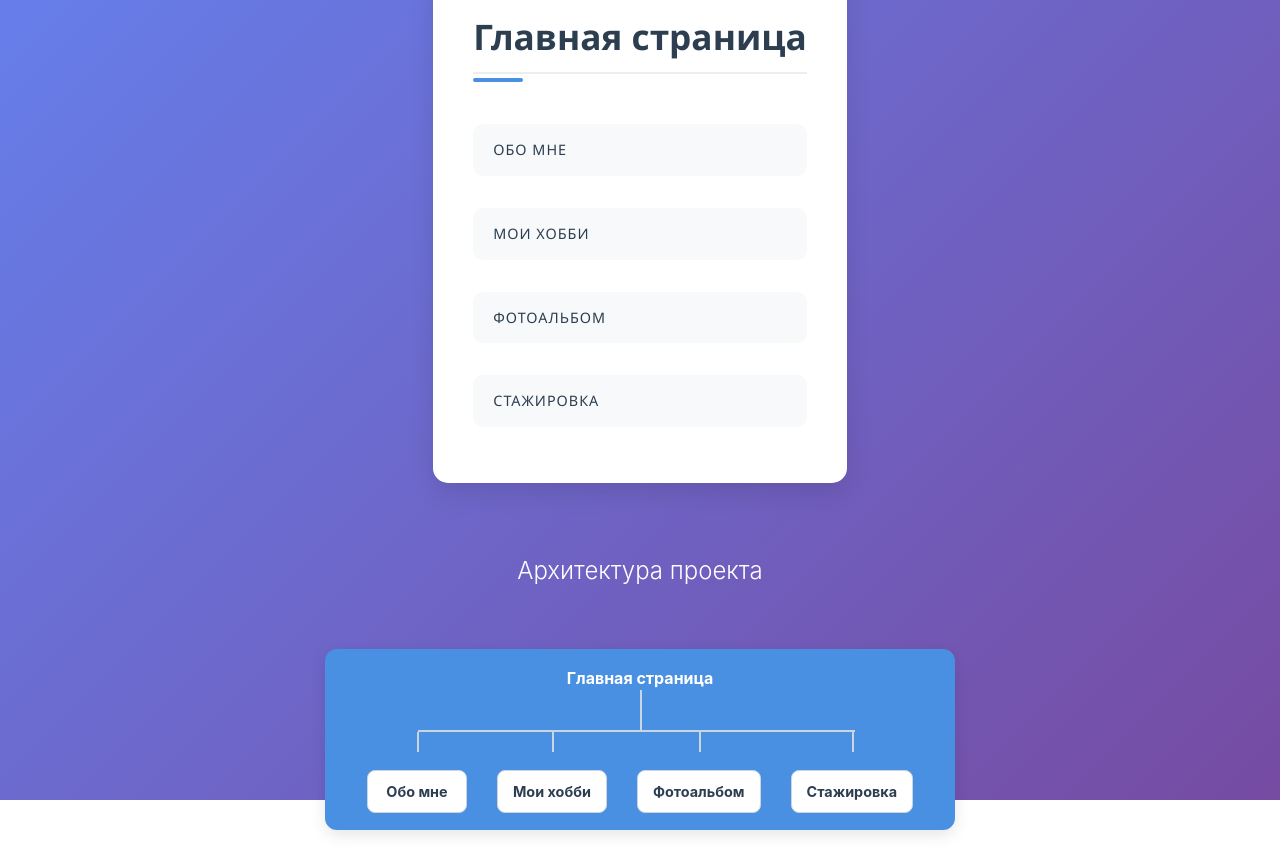
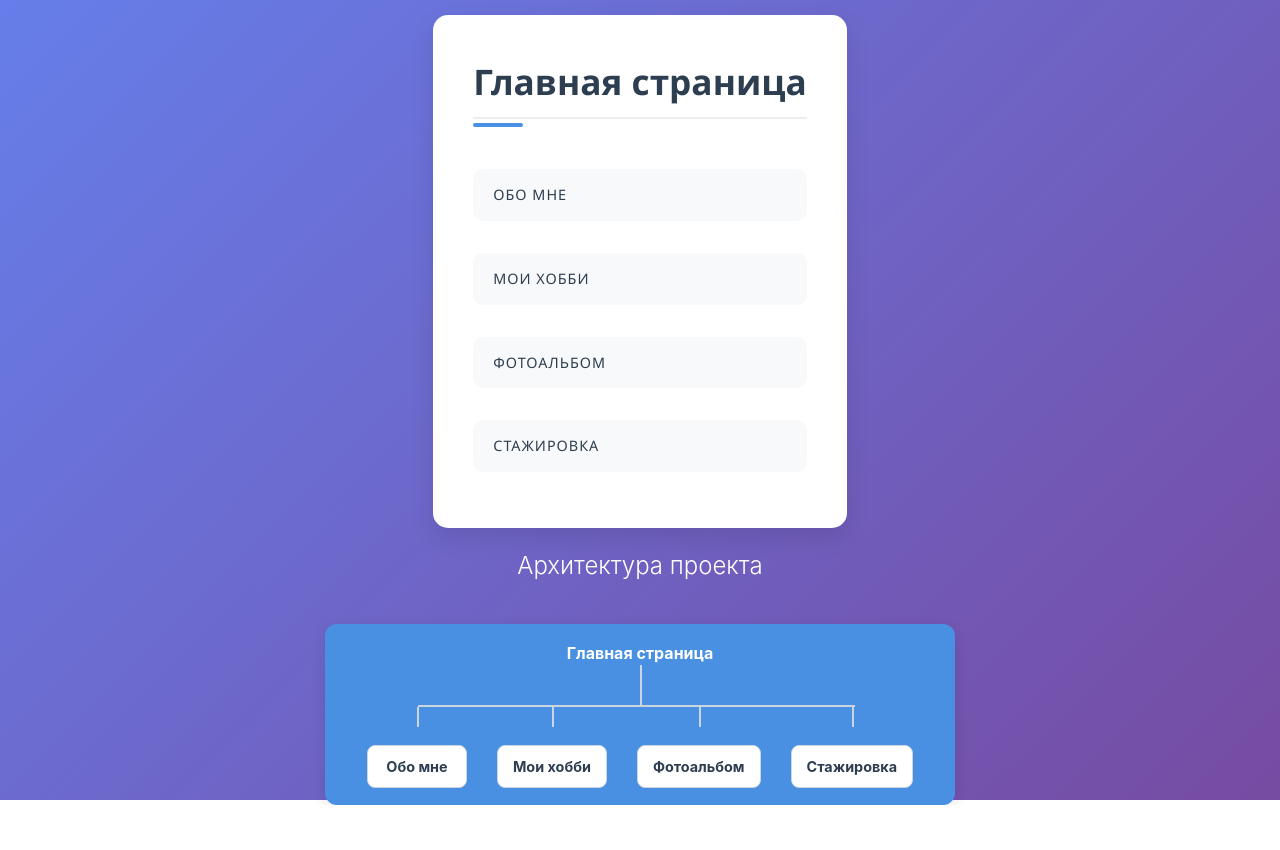
Before and after one commit to liahrothstein/web.lab1, a React (Vite) app: page /main in a window 1280 px wide. After the commit the page ends 805 px from the top, so only its background shows below. Built offline with nearby package versions, Linux system fonts and the light colour scheme.

Commit message:
fix: fix vert. scroll

```diff
--- a/src/shared/sass/pages/_main_page.scss
+++ b/src/shared/sass/pages/_main_page.scss
@@ -1,4 +1,4 @@
-@use '../abstracts' as *;
+@use "../abstracts" as *;
 
 .mainPage {
   height: 100dvh;
@@ -24,7 +24,7 @@
       position: relative;
 
       &::after {
-                content: '';
+        content: "";
         position: absolute;
         bottom: -10px;
         left: 0;
@@ -69,9 +69,8 @@
   }
 
   .site-map-container {
-        margin-top: 50px;
     text-align: center;
-        font-family: 'Inter', sans-serif;
+    font-family: "Inter", sans-serif;
 
     h2 {
       color: $white; // Если фон родителя темный
@@ -83,7 +82,6 @@
   .map-visual {
     display: flex;
     justify-content: center;
-        padding: 20px;
 
     .map-node {
       position: relative;
@@ -112,7 +110,7 @@
 
       // Вертикальная линия от корня вниз
       &::before {
-                content: '';
+        content: "";
         position: absolute;
         top: -40px;
         left: 50%;
@@ -123,7 +121,7 @@
 
       // Горизонтальная соединительная линия
       &::after {
-                content: '';
+        content: "";
         position: absolute;
         top: 0;
         left: 11.5%;
@@ -139,7 +137,7 @@
 
       // Вертикальные линии к каждому узлу
       &::before {
-                content: '';
+        content: "";
         position: absolute;
         top: -38px;
         left: 50%;
```
Lines whose indentation alone changed are shown as unchanged.
